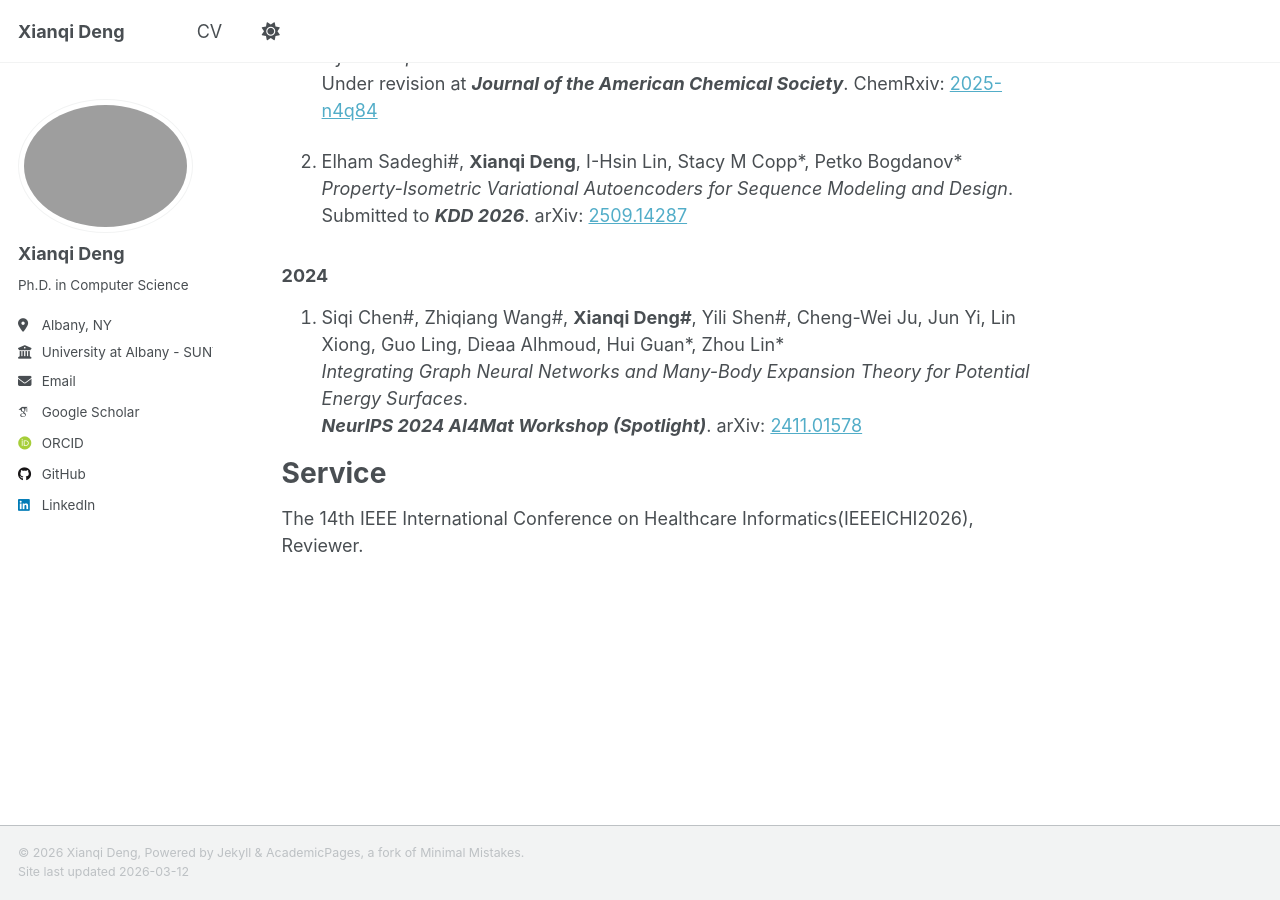
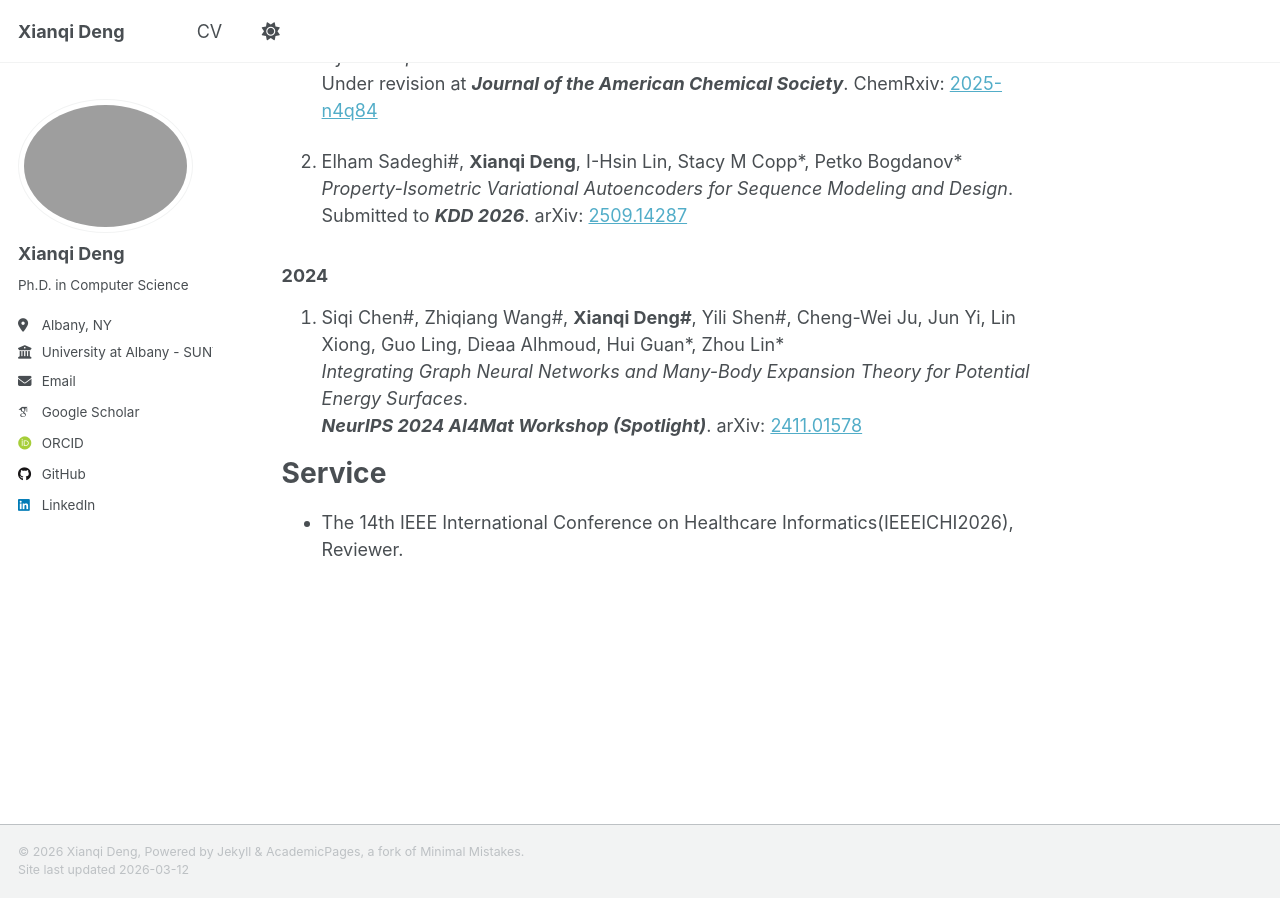
Before and after one commit to DengXianqi/dengxianqi.github.io, a Jekyll site: the page built from _pages/about.md, in a window 1280 px wide and 900 px high, scrolled down 734 px. Built offline with Jekyll 4.4.1, drawn with Linux system fonts in a browser that asks for light colours; some web fonts are replaced; a script that is not in the unit is left out.

```diff
--- a/_pages/about.md
+++ b/_pages/about.md
@@ -39,7 +39,7 @@ Publications
 
 Service
 ======
-The 14th IEEE International Conference on Healthcare Informatics\(IEEEICHI2026\), Reviewer.
+- The 14th IEEE International Conference on Healthcare Informatics\(IEEEICHI2026\), Reviewer.
 
 <!--
 This is the front page of a website that is powered by the [Academic Pages template](https://github.com/academicpages/academicpages.github.io) and hosted on GitHub pages. [GitHub pages](https://pages.github.com) is a free service in which websites are built and hosted from code and data stored in a GitHub repository, automatically updating when a new commit is made to the repository. This template was forked from the [Minimal Mistakes Jekyll Theme](https://mmistakes.github.io/minimal-mistakes/) created by Michael Rose, and then extended to support the kinds of content that academics have: publications, talks, teaching, a portfolio, blog posts, and a dynamically-generated CV. Incidentally, these same features make it a great template for anyone that needs to show off a professional template!
```
